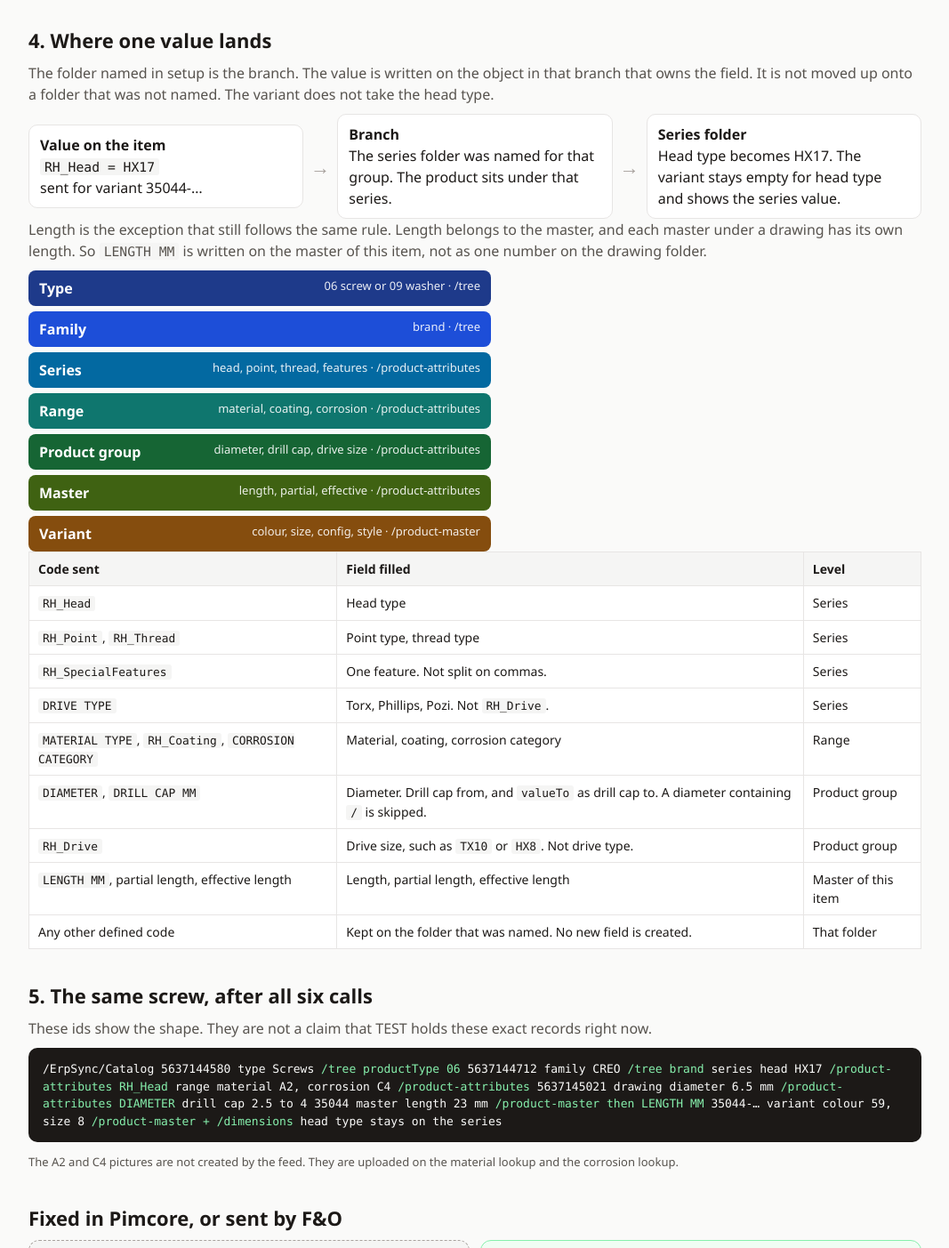
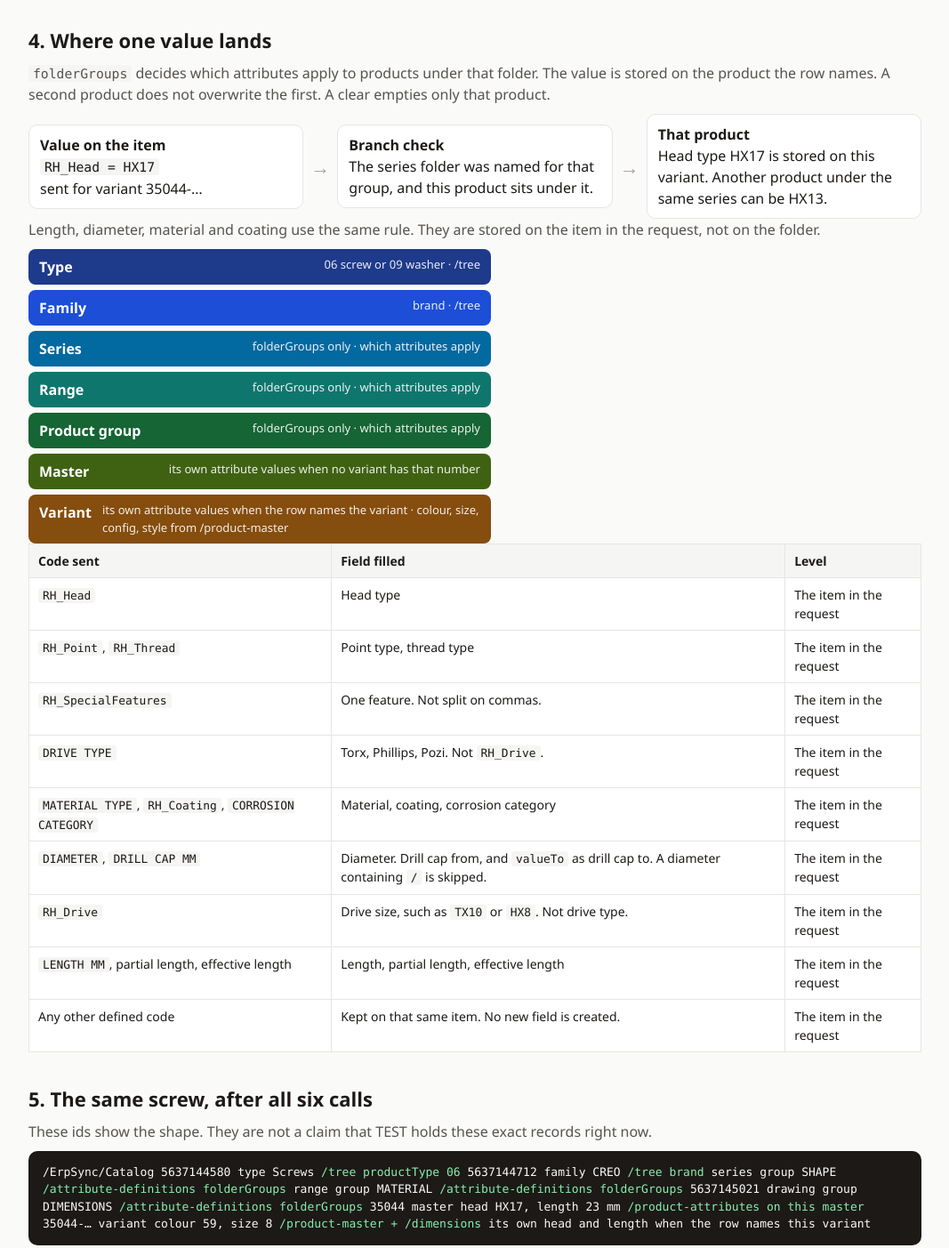
Before and after one commit to Ismile426/html_redhoursegroup, a plain HTML site: page how-pim-builds.html in a window 1280 px wide. Shown: the part 2560-3963 px from the top of the page at 89% size, without its empty margins (106-1173 px from the left). Drawn offline with Linux system fonts and the light colour scheme.

Commit message:
Store attribute values on the product in the public API page.
folderGroups only decides which attributes apply. The live page still said those values were written on the series, range, and product group.

Co-authored-by: Cursor <cursoragent@cursor.com>

```diff
--- a/how-pim-builds.html
+++ b/how-pim-builds.html
@@ -132,35 +132,35 @@
 </div>
 
 <h2 id="layers">4. Where one value lands</h2>
-<p class="say">The folder named in setup is the branch. The value is written on the object in that branch that owns the field. It is not moved up onto a folder that was not named. The variant does not take the head type.</p>
+<p class="say"><code>folderGroups</code> decides which attributes apply to products under that folder. The value is stored on the product the row names. A second product does not overwrite the first. A clear empties only that product.</p>
 <div class="route">
   <div class="node"><b>Value on the item</b><br><code>RH_Head = HX17</code><br>sent for variant 35044-…</div>
   <div class="arr">→</div>
-  <div class="node"><b>Branch</b><br>The series folder was named for that group. The product sits under that series.</div>
+  <div class="node"><b>Branch check</b><br>The series folder was named for that group, and this product sits under it.</div>
   <div class="arr">→</div>
-  <div class="node"><b>Series folder</b><br>Head type becomes HX17. The variant stays empty for head type and shows the series value.</div>
+  <div class="node"><b>That product</b><br>Head type HX17 is stored on this variant. Another product under the same series can be HX13.</div>
 </div>
-<p class="say">Length is the exception that still follows the same rule. Length belongs to the master, and each master under a drawing has its own length. So <code>LENGTH MM</code> is written on the master of this item, not as one number on the drawing folder.</p>
+<p class="say">Length, diameter, material and coating use the same rule. They are stored on the item in the request, not on the folder.</p>
 <div class="stack" aria-label="Seven levels, bottom is the variant">
-  <div class="lvl l7"><b>Variant</b><span>colour, size, config, style · /product-master</span></div>
-  <div class="lvl l6"><b>Master</b><span>length, partial, effective · /product-attributes</span></div>
-  <div class="lvl l5"><b>Product group</b><span>diameter, drill cap, drive size · /product-attributes</span></div>
-  <div class="lvl l4"><b>Range</b><span>material, coating, corrosion · /product-attributes</span></div>
-  <div class="lvl l3"><b>Series</b><span>head, point, thread, features · /product-attributes</span></div>
+  <div class="lvl l7"><b>Variant</b><span>its own attribute values when the row names the variant · colour, size, config, style from /product-master</span></div>
+  <div class="lvl l6"><b>Master</b><span>its own attribute values when no variant has that number</span></div>
+  <div class="lvl l5"><b>Product group</b><span>folderGroups only · which attributes apply</span></div>
+  <div class="lvl l4"><b>Range</b><span>folderGroups only · which attributes apply</span></div>
+  <div class="lvl l3"><b>Series</b><span>folderGroups only · which attributes apply</span></div>
   <div class="lvl l2"><b>Family</b><span>brand · /tree</span></div>
   <div class="lvl l1"><b>Type</b><span>06 screw or 09 washer · /tree</span></div>
 </div>
 <table>
   <tr><th>Code sent</th><th>Field filled</th><th>Level</th></tr>
-  <tr><td><code>RH_Head</code></td><td>Head type</td><td>Series</td></tr>
-  <tr><td><code>RH_Point</code>, <code>RH_Thread</code></td><td>Point type, thread type</td><td>Series</td></tr>
-  <tr><td><code>RH_SpecialFeatures</code></td><td>One feature. Not split on commas.</td><td>Series</td></tr>
-  <tr><td><code>DRIVE TYPE</code></td><td>Torx, Phillips, Pozi. Not <code>RH_Drive</code>.</td><td>Series</td></tr>
-  <tr><td><code>MATERIAL TYPE</code>, <code>RH_Coating</code>, <code>CORROSION CATEGORY</code></td><td>Material, coating, corrosion category</td><td>Range</td></tr>
-  <tr><td><code>DIAMETER</code>, <code>DRILL CAP MM</code></td><td>Diameter. Drill cap from, and <code>valueTo</code> as drill cap to. A diameter containing <code>/</code> is skipped.</td><td>Product group</td></tr>
-  <tr><td><code>RH_Drive</code></td><td>Drive size, such as <code>TX10</code> or <code>HX8</code>. Not drive type.</td><td>Product group</td></tr>
-  <tr><td><code>LENGTH MM</code>, partial length, effective length</td><td>Length, partial length, effective length</td><td>Master of this item</td></tr>
-  <tr><td>Any other defined code</td><td>Kept on the folder that was named. No new field is created.</td><td>That folder</td></tr>
+  <tr><td><code>RH_Head</code></td><td>Head type</td><td>The item in the request</td></tr>
+  <tr><td><code>RH_Point</code>, <code>RH_Thread</code></td><td>Point type, thread type</td><td>The item in the request</td></tr>
+  <tr><td><code>RH_SpecialFeatures</code></td><td>One feature. Not split on commas.</td><td>The item in the request</td></tr>
+  <tr><td><code>DRIVE TYPE</code></td><td>Torx, Phillips, Pozi. Not <code>RH_Drive</code>.</td><td>The item in the request</td></tr>
+  <tr><td><code>MATERIAL TYPE</code>, <code>RH_Coating</code>, <code>CORROSION CATEGORY</code></td><td>Material, coating, corrosion category</td><td>The item in the request</td></tr>
+  <tr><td><code>DIAMETER</code>, <code>DRILL CAP MM</code></td><td>Diameter. Drill cap from, and <code>valueTo</code> as drill cap to. A diameter containing <code>/</code> is skipped.</td><td>The item in the request</td></tr>
+  <tr><td><code>RH_Drive</code></td><td>Drive size, such as <code>TX10</code> or <code>HX8</code>. Not drive type.</td><td>The item in the request</td></tr>
+  <tr><td><code>LENGTH MM</code>, partial length, effective length</td><td>Length, partial length, effective length</td><td>The item in the request</td></tr>
+  <tr><td>Any other defined code</td><td>Kept on that same item. No new field is created.</td><td>The item in the request</td></tr>
 </table>
 
 <h2 id="screw">5. The same screw, after all six calls</h2>
@@ -169,13 +169,12 @@
 /ErpSync/Catalog
   5637144580  type           Screws                 <span class="hit">/tree  productType 06</span>
     5637144712  family       CREO                   <span class="hit">/tree  brand</span>
-      series      head HX17                        <span class="hit">/product-attributes  RH_Head</span>
-        range       material A2, corrosion C4      <span class="hit">/product-attributes</span>
-          5637145021  drawing  diameter 6.5 mm     <span class="hit">/product-attributes  DIAMETER</span>
-                               drill cap 2.5 to 4
-            35044     master   length 23 mm        <span class="hit">/product-master then LENGTH MM</span>
-              35044-…   variant colour 59, size 8  <span class="hit">/product-master + /dimensions</span>
-                              head type stays on the series
+      series      group SHAPE                  <span class="hit">/attribute-definitions  folderGroups</span>
+        range       group MATERIAL               <span class="hit">/attribute-definitions  folderGroups</span>
+          5637145021  drawing  group DIMENSIONS   <span class="hit">/attribute-definitions  folderGroups</span>
+            35044     master   head HX17, length 23 mm   <span class="hit">/product-attributes on this master</span>
+              35044-…   variant colour 59, size 8        <span class="hit">/product-master + /dimensions</span>
+                              its own head and length when the row names this variant
 </div>
 <p class="small">The A2 and C4 pictures are not created by the feed. They are uploaded on the material lookup and the corrosion lookup.</p>
 
@@ -187,7 +186,7 @@
   </div>
   <div class="house erp">
     <h3>Sent on the batch.</h3>
-    <p>Company rows. Dimension codes and names. Folder ids. Which folder uses which attribute group. Option codes such as <code>HX17</code>. Product rows. The master’s allowed lists. A code with no field is stored on the named folder and is not moved upward.</p>
+    <p>Company rows. Dimension codes and names. Folder ids. Which folder uses which attribute group. Option codes such as <code>HX17</code>. Product rows. The master’s allowed lists. A code with no field is stored on that product. It is not written on the folder.</p>
   </div>
 </div>
 
```
Also changed, not shown: fo-api.html (+17 -17 lines).
